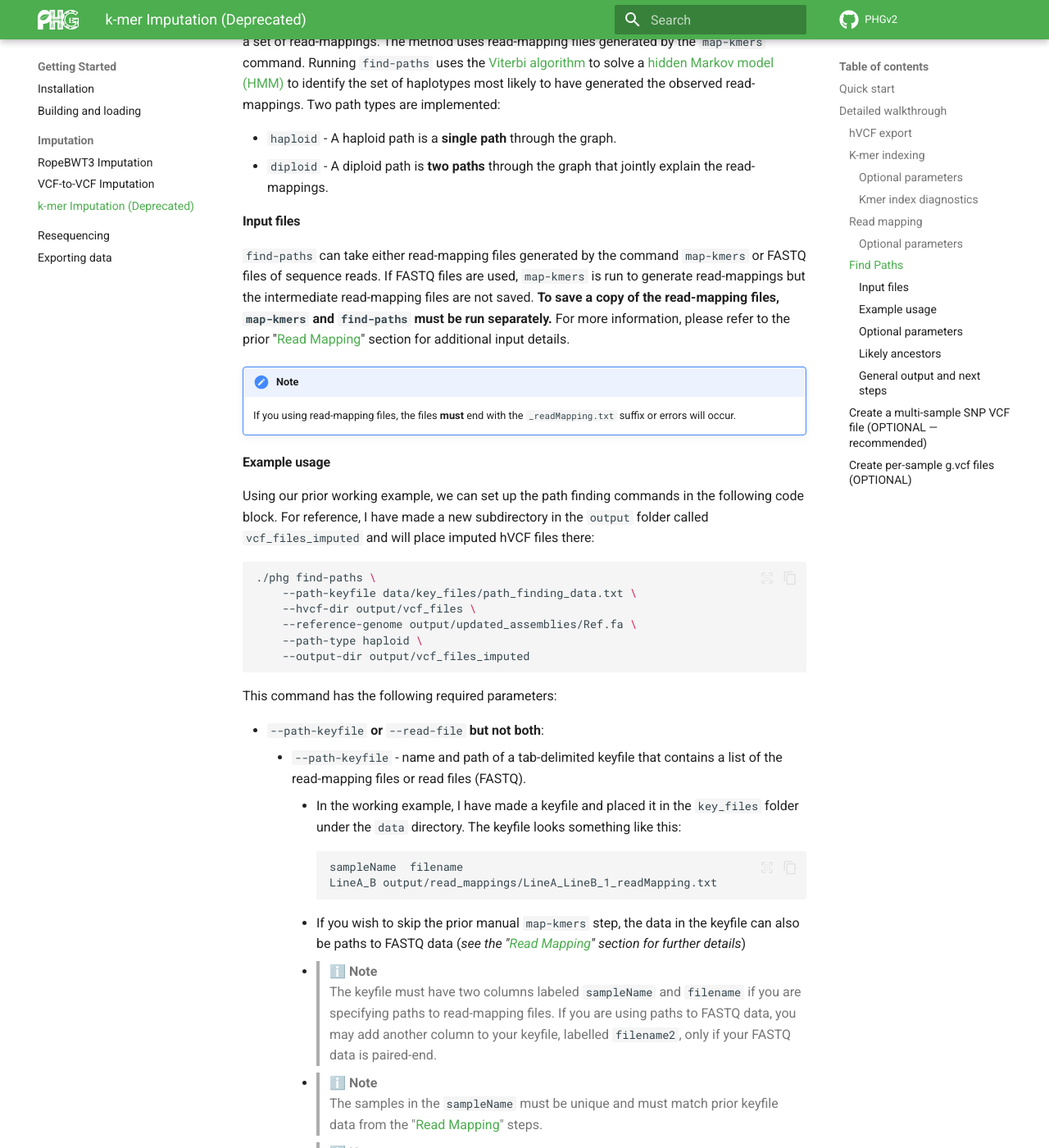
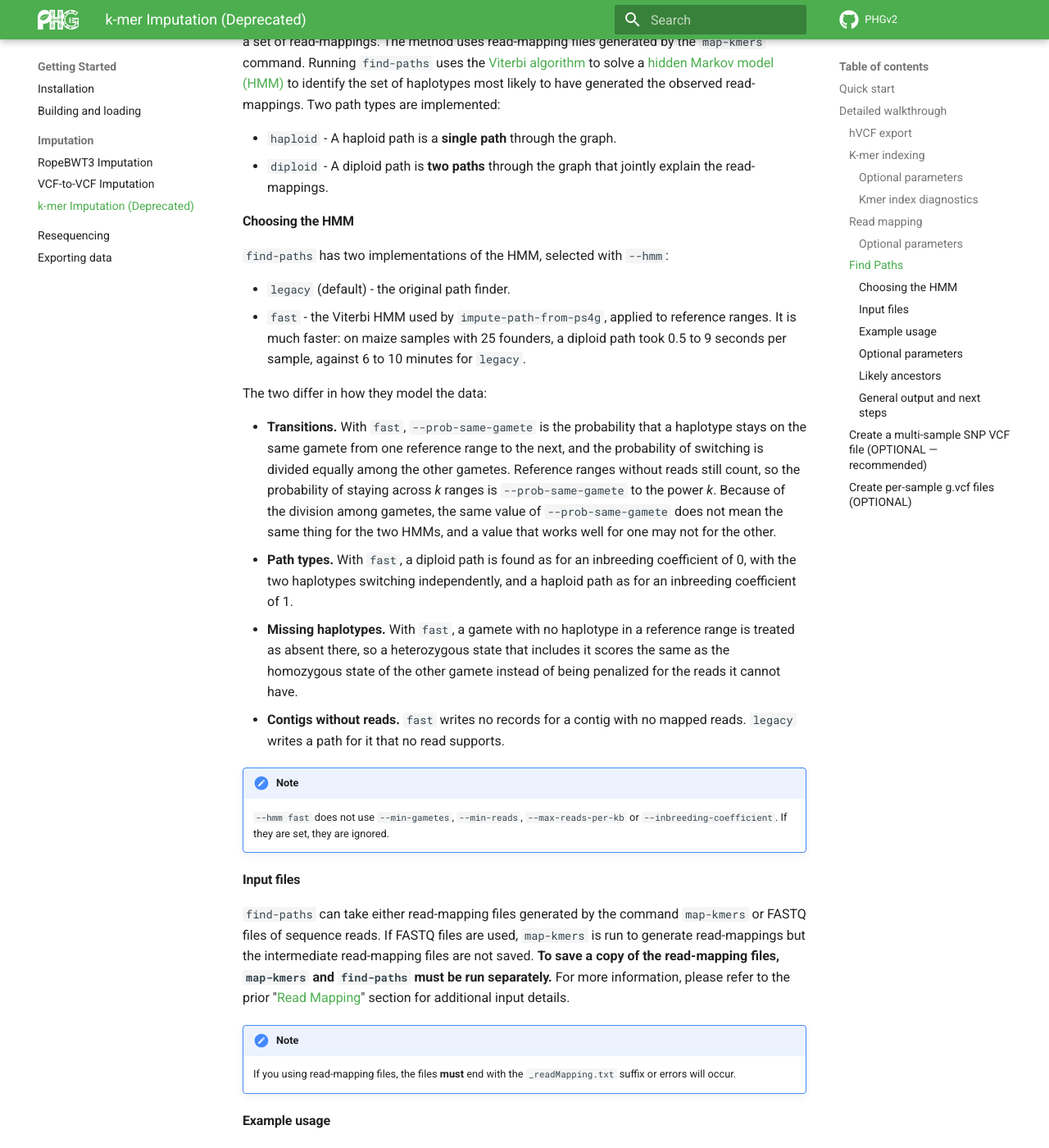
Before and after one commit to maize-genetics/phg_v2, an MkDocs documentation site: the page built from docs/imputation.md, in a window 1280 px wide and 1400 px high, scrolled down 10745 px. Shown: the whole window at 82% size. Built offline with MkDocs 1.6.1 and Material for MkDocs 9.7.7, drawn with Linux system fonts in a browser that asks for light colours; comment, search, counter and statistics services are not loaded; some of the changed text lies outside the part shown.

Commit message:
Document find-paths --hmm in the imputation docs
Add a "Choosing the HMM" section to both imputation pages: what legacy
and fast are, how fast models transitions, path types, missing
haplotypes and contigs without reads, and that fast ignores
--min-gametes, --min-reads, --max-reads-per-kb and
--inbreeding-coefficient. The options table gains an --hmm row and
marks the ignored options.

Co-Authored-By: Claude Opus 5.5 <noreply@anthropic.com>
Claude-Session: https://claude.ai/code/session_01UxZAcpmfByEYtEvJkmHMzi

```diff
--- a/docs/imputation.md
+++ b/docs/imputation.md
@@ -512,6 +512,42 @@ observed read-mappings. Two path types are implemented:
   jointly explain the read-mappings.
 
 
+#### Choosing the HMM
+`find-paths` has two implementations of the HMM, selected with
+`--hmm`:
+
+* `legacy` (default) - the original path finder.
+* `fast` - the Viterbi HMM used by `impute-path-from-ps4g`, applied to
+  reference ranges. It is much faster: on maize samples with 25
+  founders, a diploid path took 0.5 to 9 seconds per sample, against 6
+  to 10 minutes for `legacy`.
+
+The two differ in how they model the data:
+
+* **Transitions.** With `fast`, `--prob-same-gamete` is the probability
+  that a haplotype stays on the same gamete from one reference range to
+  the next, and the probability of switching is divided equally among
+  the other gametes. Reference ranges without reads still count, so the
+  probability of staying across *k* ranges is `--prob-same-gamete` to
+  the power *k*. Because of the division among gametes, the same value
+  of `--prob-same-gamete` does not mean the same thing for the two
+  HMMs, and a value that works well for one may not for the other.
+* **Path types.** With `fast`, a diploid path is found as for an
+  inbreeding coefficient of 0, with the two haplotypes switching
+  independently, and a haploid path as for an inbreeding coefficient
+  of 1.
+* **Missing haplotypes.** With `fast`, a gamete with no haplotype in a
+  reference range is treated as absent there, so a heterozygous state
+  that includes it scores the same as the homozygous state of the other
+  gamete instead of being penalized for the reads it cannot have.
+* **Contigs without reads.** `fast` writes no records for a contig with
+  no mapped reads. `legacy` writes a path for it that no read supports.
+
+!!! note
+    `--hmm fast` does not use `--min-gametes`, `--min-reads`,
+    `--max-reads-per-kb` or `--inbreeding-coefficient`. If they are set,
+    they are ignored.
+
 #### Input files
 `find-paths` can take either read-mapping files generated by the command
 `map-kmers` or FASTQ files of sequence reads. If FASTQ files are used,
@@ -595,13 +631,14 @@ how to leverage a set of the following parameters.
 
 | Parameter name             | Description                                                                                                                                                                                                                                                                                                  | Default value       |
 |----------------------------|--------------------------------------------------------------------------------------------------------------------------------------------------------------------------------------------------------------------------------------------------------------------------------------------------------------|---------------------|
+| `--hmm`                    | The HMM used to find paths: `legacy` or `fast`. See "[Choosing the HMM](#choosing-the-hmm)".                                                                                                                                                                                                                 | `legacy`            |
 | `--out-parents-dir`        | The directory where the imputed parents (ancestors) will be written for each sample. File names will be <sampleName>_imputed_parents.txt. If no directory name is supplied, the files will not be written.                                                                                                   | `""`                |
 | `--prob-correct`           | The probability that a mapped read was mapped correctly.                                                                                                                                                                                                                                                     | `0.99`              |
-| `--prob-same-gamete`       | The probability of transitioning to the same gamete (sample) in the next reference range. This should be equal to 1 - (probability of a recombination). Probability of a recombination can be estimated as the total number of expected recombinations in a sample divided by the number of reference ranges | `0.99`              |
-| `--min-gametes`            | The minimum number of gametes with a haplotype in a reference range. Reference ranges with fewer gametes will not be imputed.                                                                                                                                                                                | `1`                 |
-| `--min-reads`              | The minimum number of reads per reference range. Reference ranges with fewer reads will not be imputed. If `--min-reads = 0`, all reference ranges will be imputed                                                                                                                                           | `0`                 |
-| `--inbreeding-coefficient` | The estimated coefficient of inbreeding for the samples being evaluated. Only used for diploid path type. **The value must be between `0.0` and `1.0`**                                                                                                                                                      | `0.0`               |
-| `--max-reads-per-kb`       | ReferenceRanges with more than max-reads-per-kb will not be imputed.                                                                                                                                                                                                                                         | `1000`              |
+| `--prob-same-gamete`       | The probability of transitioning to the same gamete (sample) in the next reference range. This should be equal to 1 - (probability of a recombination). Probability of a recombination can be estimated as the total number of expected recombinations in a sample divided by the number of reference ranges. With `--hmm fast`, ranges without reads count and a switch is divided among the other gametes (see "[Choosing the HMM](#choosing-the-hmm)") | `0.99`              |
+| `--min-gametes`            | The minimum number of gametes with a haplotype in a reference range. Reference ranges with fewer gametes will not be imputed. Not used with `--hmm fast`.                                                                                                                                                     | `1`                 |
+| `--min-reads`              | The minimum number of reads per reference range. Reference ranges with fewer reads will not be imputed. If `--min-reads = 0`, all reference ranges will be imputed. Not used with `--hmm fast`.                                                                                                                | `0`                 |
+| `--inbreeding-coefficient` | The estimated coefficient of inbreeding for the samples being evaluated. Only used for diploid path type. **The value must be between `0.0` and `1.0`**. Not used with `--hmm fast`.                                                                                                                           | `0.0`               |
+| `--max-reads-per-kb`       | ReferenceRanges with more than max-reads-per-kb will not be imputed. Not used with `--hmm fast`.                                                                                                                                                                                                              | `1000`              |
 | `--use-likely-ancestors`   | The value must be `true` or `false`. This indicates whether the most likely ancestors of each sample will be used for path finding.                                                                                                                                                                          | `false`             |
 | `--max-ancestors`          | If `--use-likely-ancestors = true`, use at most max-ancestors.                                                                                                                                                                                                                                               | `Integer.MAX_VALUE` |
 | `--min-coverage`           | If `--use-likely-ancestors = true`, use the fewest number of ancestors that together have this proportion of mappable reads. The values must be between `0.5` and `1.0`                                                                                                                                      | `1.0`               |
```
Also changed, not shown: docs/imputation_ropebwt.md (+42 -5 lines).
